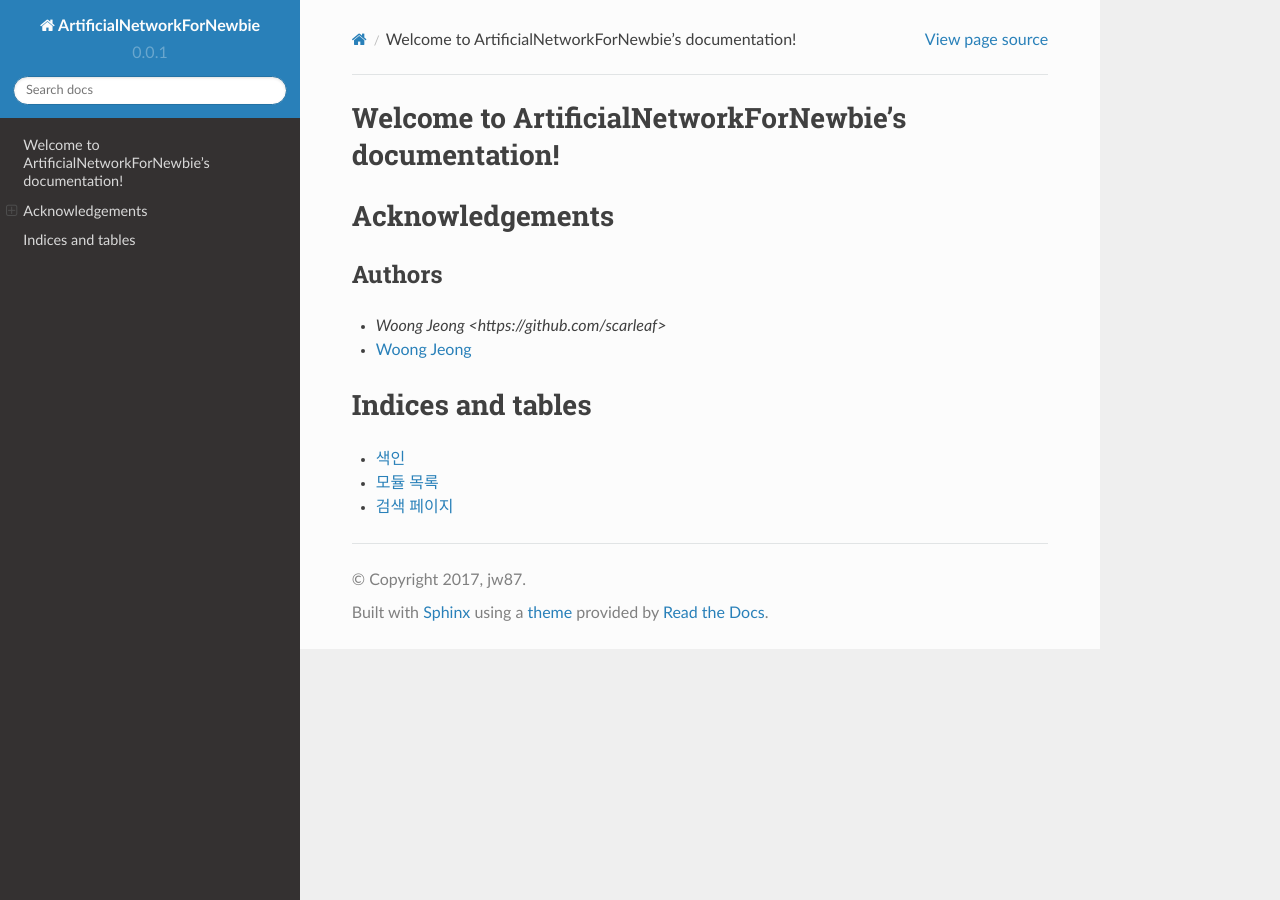
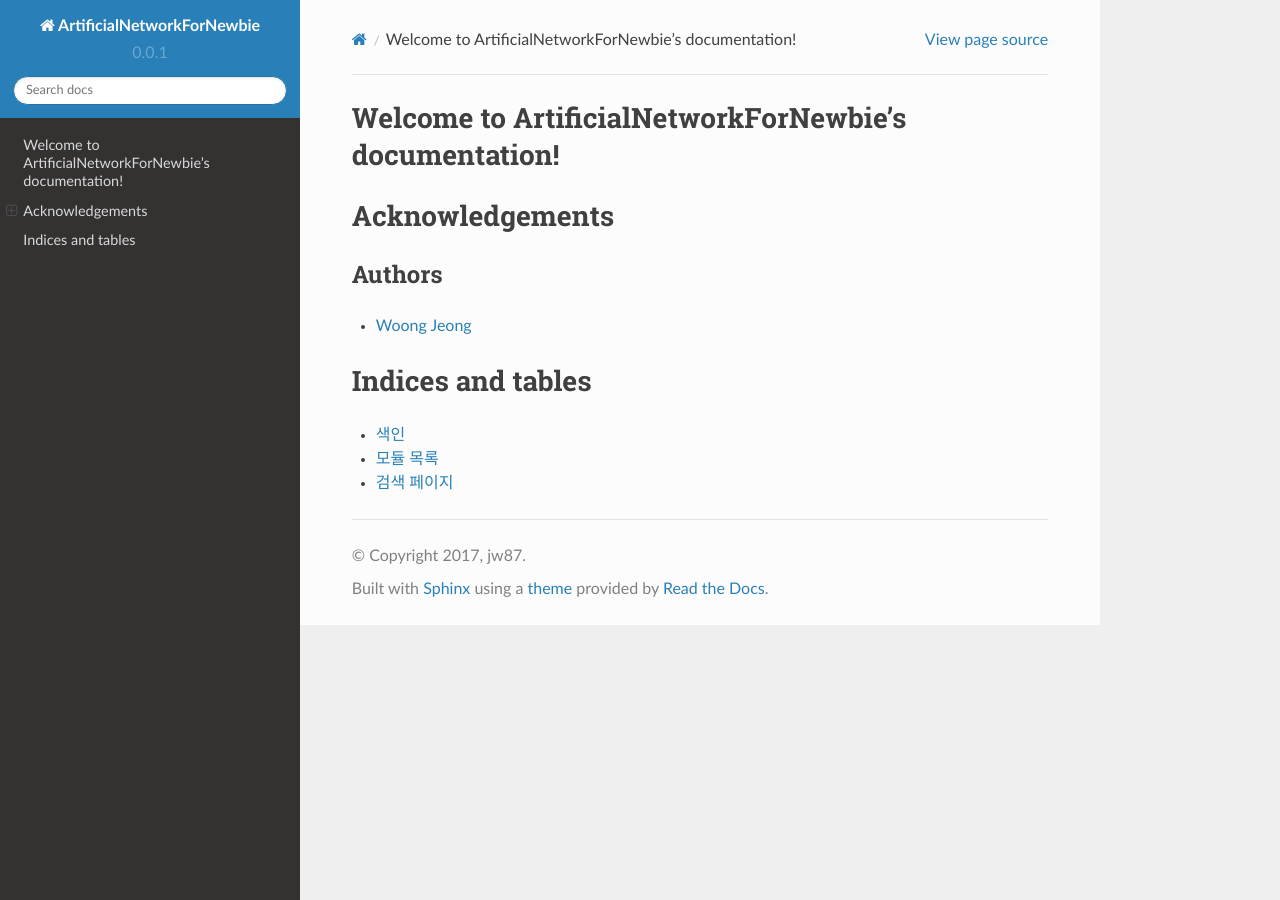
Before and after one commit to scarleaf/artificialnetworkforstarters, a Sphinx documentation site: the page built from docs/index.rst, in a window 1280 px wide. Built offline with Sphinx 7.4.7 and the Read the Docs theme 2.0.0, drawn with Linux system fonts in a browser that asks for light colours.

Commit message:
Update index.rst

```diff
--- a/docs/index.rst
+++ b/docs/index.rst
@@ -15,8 +15,6 @@ Acknowledgements
 
 Authors
 -------
-
-- `Woong Jeong <https://github.com/scarleaf>`
 - `Woong Jeong <https://github.com/scarleaf>`_
 
 
```
